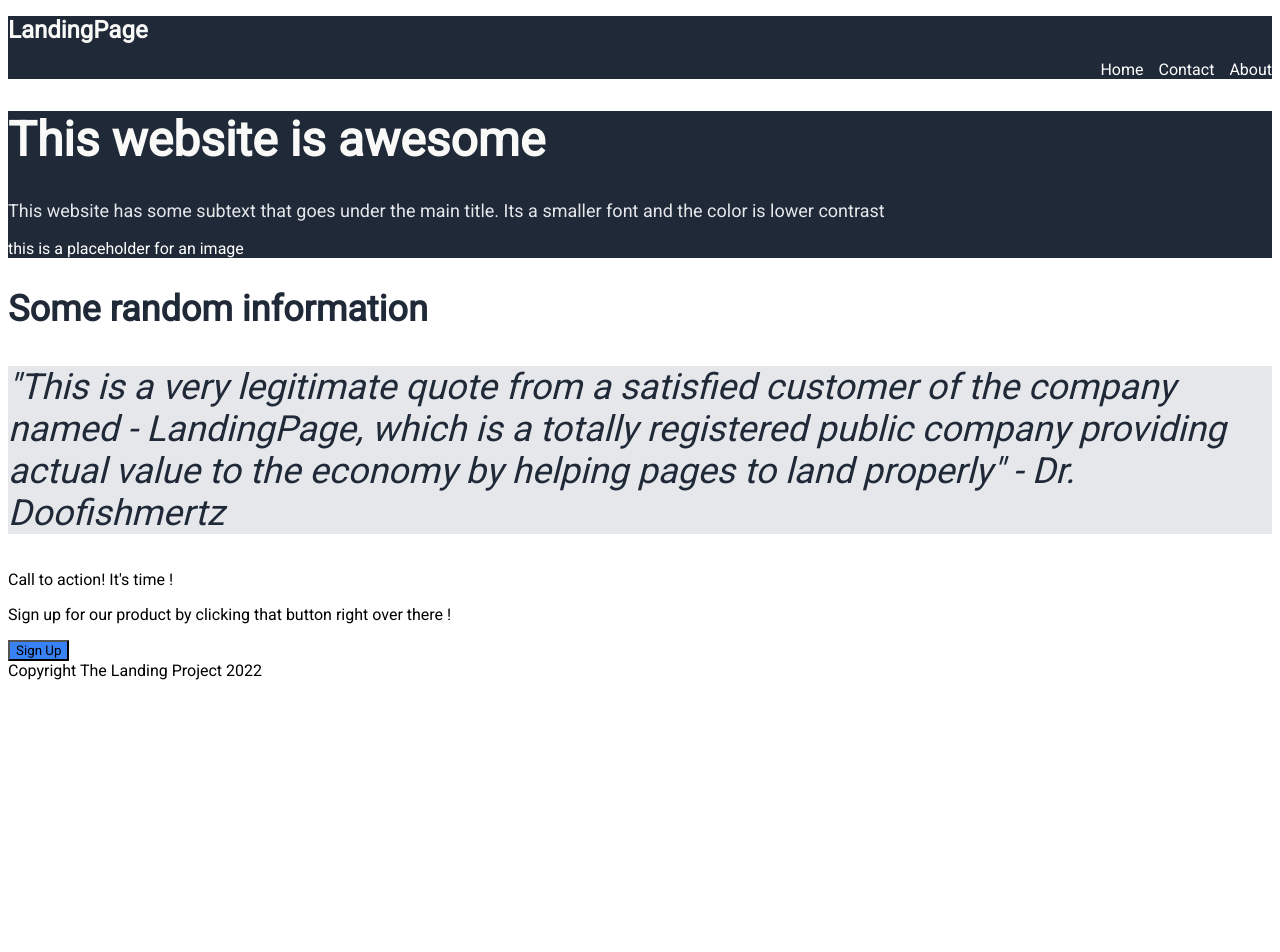
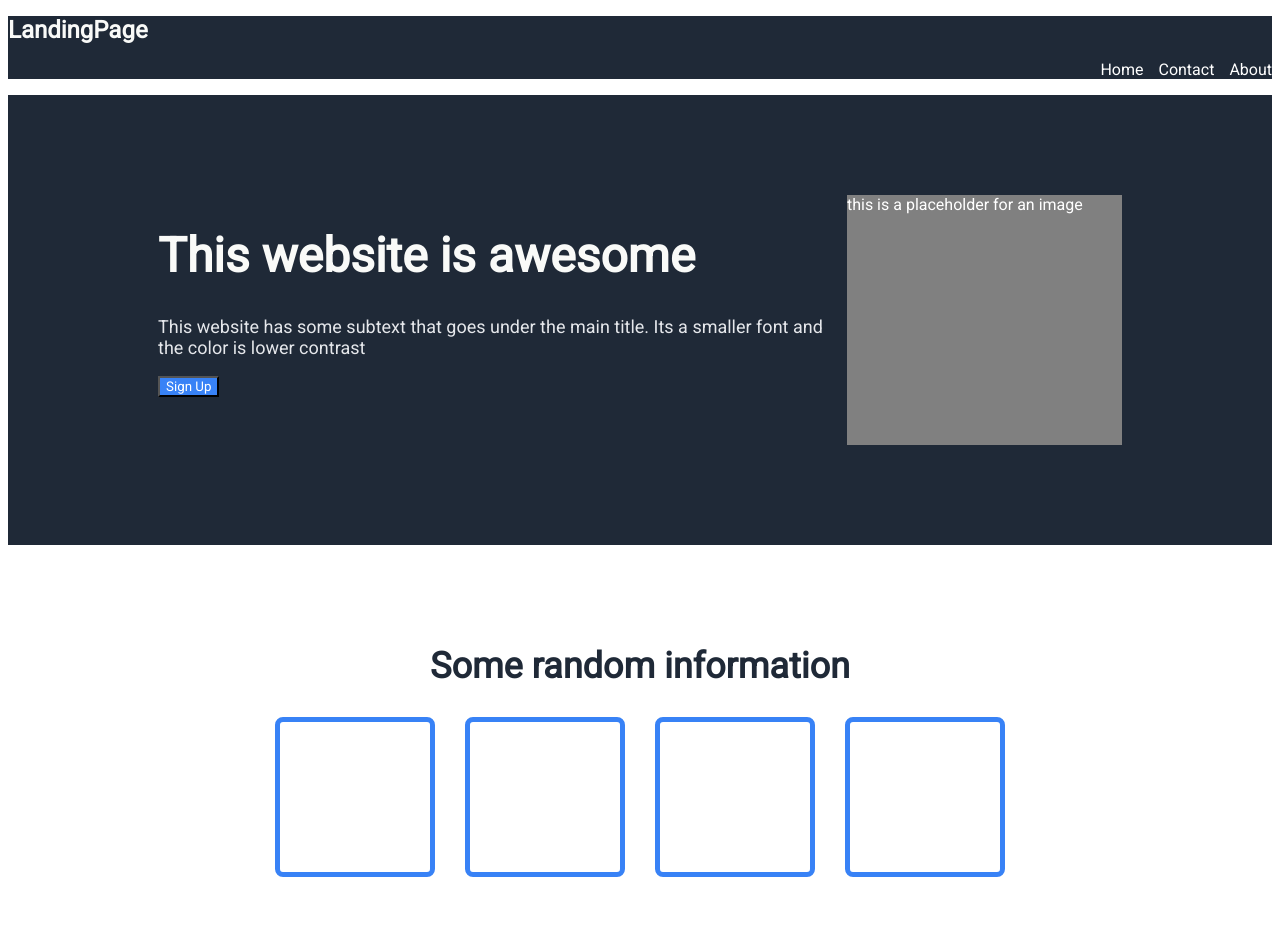
Before and after one commit to Zaid-Niazi/landing-page, a plain HTML site: page index.html in a window 1280 px wide. Shown: the top 952 px of the page. Before the commit the page ends 800 px from the top, so only its background shows below. Drawn offline with Linux system fonts and the light colour scheme.

Commit message:
More CSS and HTML edits

```diff
--- a/index.html
+++ b/index.html
@@ -22,12 +22,18 @@
     </ul>
     </div>
     <div class = "header">
+      <div class = "lefttext">
         <h1>This website is awesome</h1>
         <p>This website has some subtext that goes under the main title. Its a smaller font and the color is lower contrast</p>
-        <div>this is a placeholder for an image</div>
+        <button type="submit" class="btn" style="color:white">Sign Up</button>
+      </div>
+        <div class="placeholder">this is a placeholder for an image</div>
     </div>
     <div class="midsection">
         <h2>Some random information</h2>
+
+<!-- add that caption bellow each div -->
+
         <div class = "container">
         <div class = "item1"></div>
         <div class = "item2"></div>
@@ -37,13 +43,17 @@
         </div>
     </div>
     <div class="quote">
-    <p>"This is a very legitimate quote from a satisfied customer of the company named - LandingPage, which is a totally registered public company providing actual value to the economy by helping pages to land properly" - Dr. Doofishmertz</p>
+    <p>"This is a very legitimate quote from a satisfied customer of the company named - LandingPage, which is a totally registered public company providing actual value to the economy by helping pages to land properly"  <br><br> <span class="spantext">-Dr. Doofishmertz</span></p>
     </div>
-    <div class="callcard">
-      <p>Call to action! It's time !</p>
+    <div class="callcont">
+      <div class="flexitem1">
+        <h3 class="">Call to action! It's time!<br></h3>
       <p>Sign up for our product by clicking that button right over there !</p>
-      <button class="btn" type="submit">Sign Up</button>
+      </div>
+
+      <button class="flexitem3" type="submit"><strong>Sign Up</strong></button>
     </div>
+  </div>
     <footer>
   Copyright The Landing Project 2022
     </footer>
--- a/style.css
+++ b/style.css
@@ -7,9 +7,13 @@
 .navbar, .header{
     background-color: #1F2937;
     color:white;
+
+
 }
 
-
+.navbar{
+    margin: 0;
+}
 
 .navbar h1{
     font-size: 24px;
@@ -24,6 +28,14 @@
     align-items: flex-start;
 }
 
+.header{
+    margin-top: 0;
+    padding-top: 100px;
+    padding-left: 150px;
+    padding-right: 150px;
+    padding-bottom: 100px;
+    display: flex;
+}
 
 .header h1{
     font-size: 48px;
@@ -37,13 +49,51 @@
 
 }
 
+.header .placeholder{
+    width: 350px;
+    height: 250px;
+    background-color: grey;
+}
+
+
+.midsection{
+    margin: 100px 0px 100px 0px;
+
+}
 .midsection h2{
     font-size: 36px;
     font-weight: bolder;
     color: #1f2937;
+    text-align: center;
+
 }
 
-button {
+.container{
+    display: flex;
+    justify-content: center;
+    gap:30px;
+    padding-left: 150px;
+    padding-right: 150px;
+
+}
+
+
+.midsection .item1,.item2,.item3,.item4{
+    height: 150px;
+    width: 150px;
+    border: 5px solid #3882f6;
+    border-radius: 8px;
+
+}
+
+.span-1{
+    text-align: center;
+    color: white;
+    position: relative;
+
+}
+
+.btn, .flexitem3 {
     background-color: #3882f6;
 }
 
@@ -53,4 +103,62 @@ button {
     color: #1F2937;
     font-style: italic;
     font-weight: lighter;
+    padding: 100px 150px 100px 150px;
 }
+
+.spantext{
+    text-align: right;
+    font-weight: bold;
+    float: right;
+}
+
+.callcont{
+    background-color: #3882f6;
+    height: 100px;
+    width: 800px;
+    padding: 15px 30px 15px 30px;
+    margin: auto;
+    border-radius: 20px;
+    margin-top: 25px;
+    margin-bottom: 25px;
+    color: white;
+    display: flex;
+    flex-direction: row;
+    flex-wrap: wrap;
+}
+
+.flexitem1{
+
+    flex: 1 1 auto;
+    line-height: 0%;
+    margin-left: 85px;
+    margin-top: auto;
+    margin-bottom: auto;
+
+}
+
+.flexitem1 p{
+    color: #e5e7eb;
+}
+
+
+.flexitem3{
+color: white;
+border: 2px solid white;
+border-radius: 5px;
+margin: auto;
+width: 100px;
+height: 30px;
+margin-top: auto;
+margin-bottom: auto;
+margin-right: 100px ;
+}
+
+footer{
+    background-color: #1F2937;
+    height: 75px;
+    justify-content: center;
+    display: flex;
+    align-items: center;
+    color: white;
+}
```
